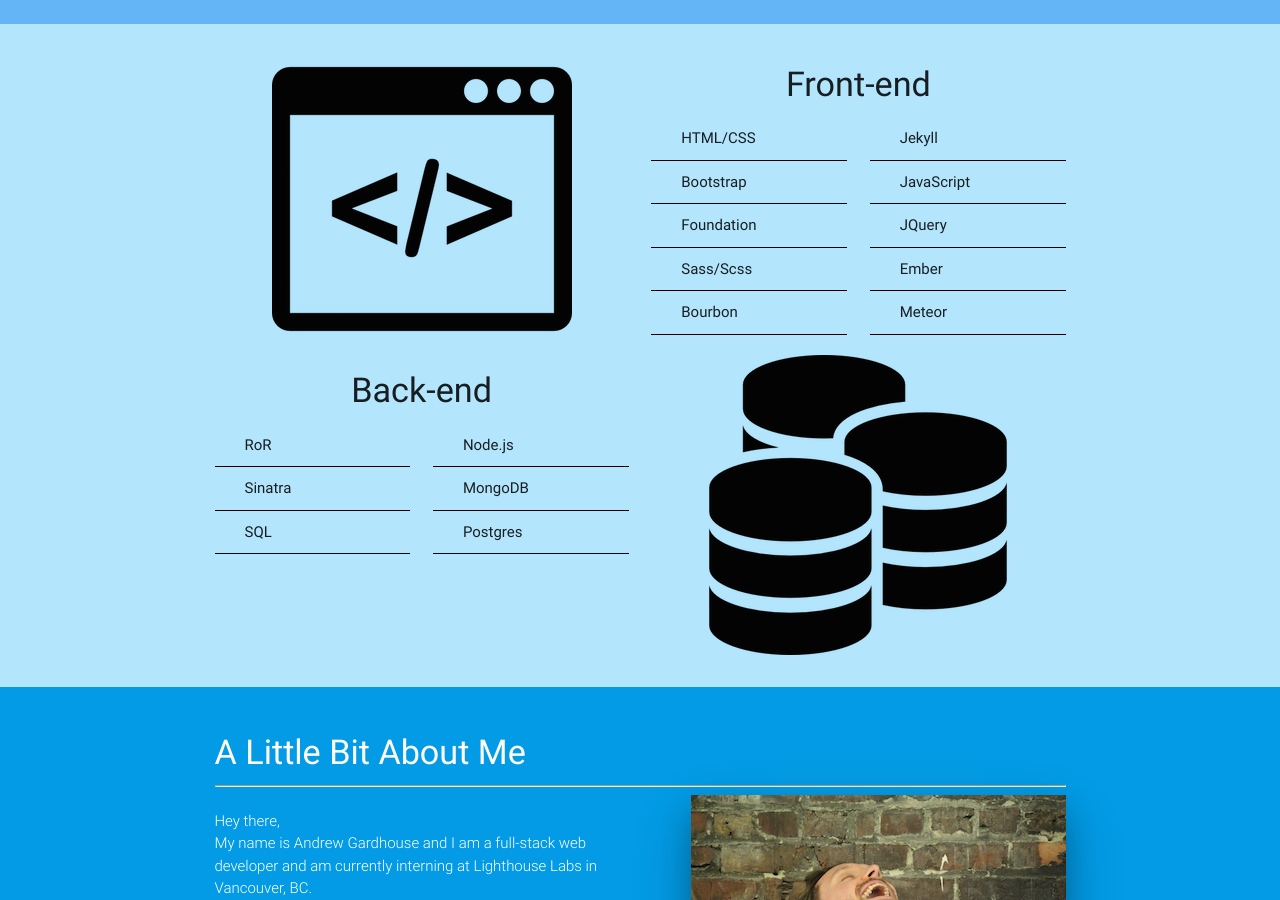
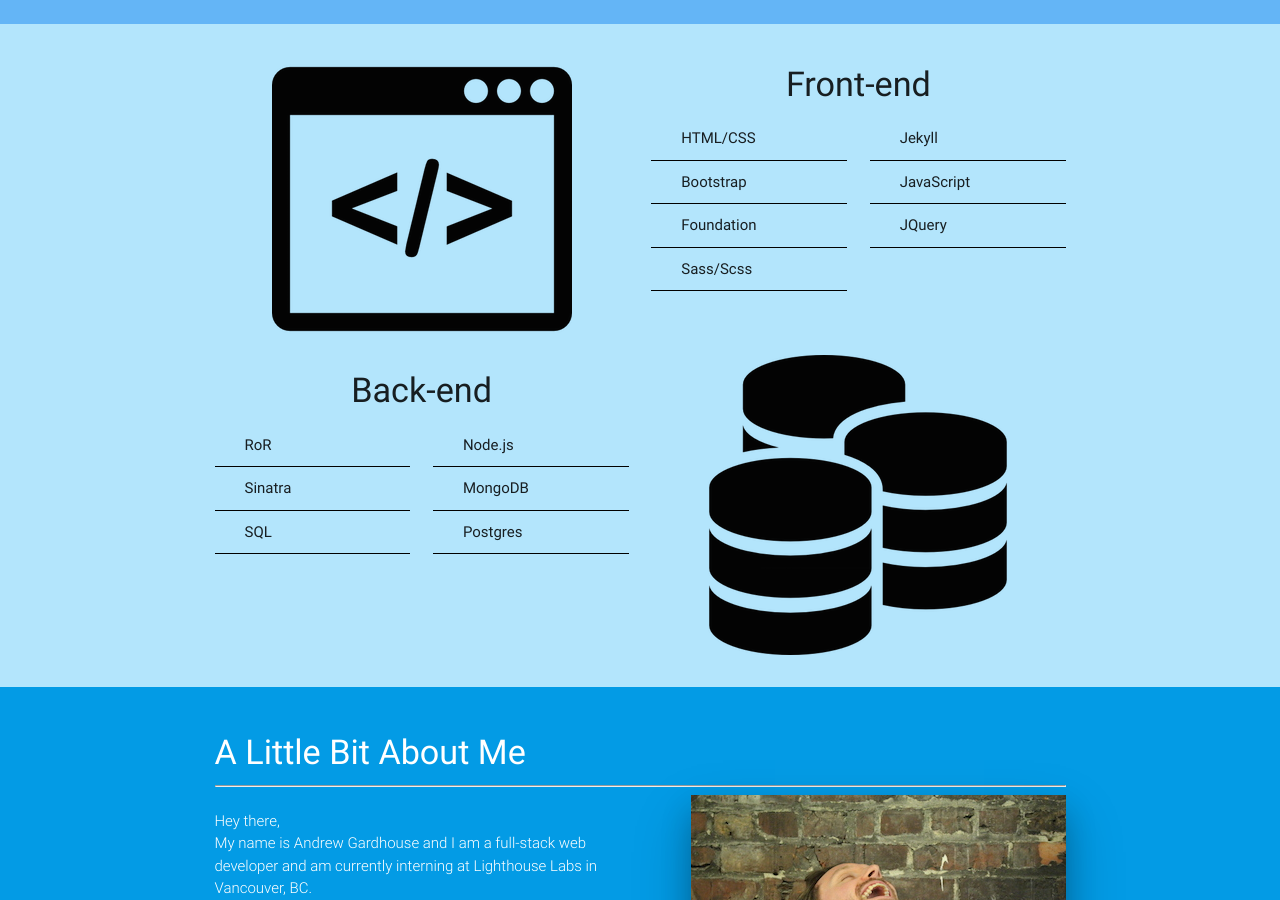
Before and after one commit to AndrewGardhouse/AndrewGard.House, a Jekyll site: the page built from index.html, in a window 1280 px wide and 900 px high, scrolled down 2312 px. Built offline with Jekyll 4.4.1, drawn with Linux system fonts in a browser that asks for light colours; nearby versions of some CDN libraries.

Commit message:
updated skills list

```diff
--- a/_includes/skill_list.html
+++ b/_includes/skill_list.html
@@ -13,14 +13,11 @@
               <li class="collection-item">Bootstrap</li>
               <li class="collection-item">Foundation</li>
               <li class="collection-item">Sass/Scss</li>
-              <li class="collection-item">Bourbon</li>
             </div>
             <div class="col s6">
               <li class="collection-item">Jekyll</li>
               <li class="collection-item">JavaScript</li>
               <li class="collection-item">JQuery</li>
-              <li class="collection-item">Ember</li>
-              <li class="collection-item">Meteor</li>
             </div>
           </div>
         </div>
```
